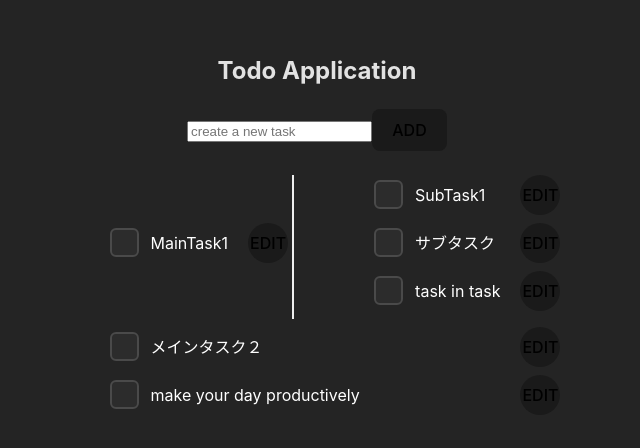
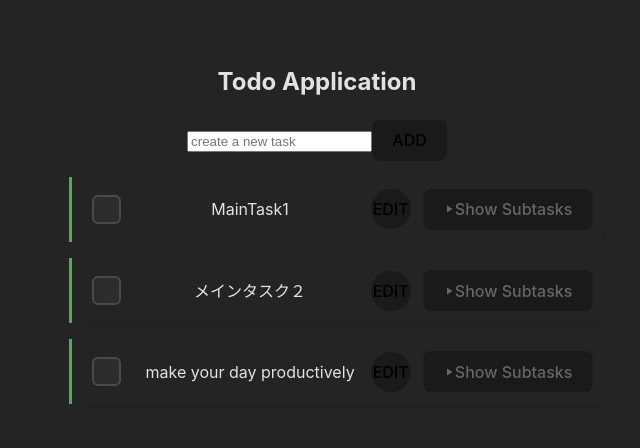
Before and after one commit to rnxo/todo-app-vite, a React (Vite) app: page / in a window 1280 px wide. Shown: the part 168-616 px from the top of the page, without its empty margins (323-963 px from the left). Built offline with nearby package versions, Linux system fonts and the light colour scheme.

Commit message:
add sub tasks

```diff
--- /dev/null
+++ b/src/components/Button/Button.jsx
@@ -0,0 +1,15 @@
+import styles from "./Button.module.css";
+import PropTypes from "prop-types";
+
+export function Button({ onClick, children }) {
+    return (
+        <button type="button" className={styles.button} onClick={onClick}>
+            {children}
+        </button>
+    );
+}
+
+Button.propTypes = {
+    onClick: PropTypes.func,
+    children: PropTypes.node.isRequired,
+}
--- /dev/null
+++ b/src/components/Button/Button.module.css
@@ -0,0 +1,40 @@
+.button {
+    /* 固定サイズを指定して確実に円形に */
+    width: 40px;
+    height: 40px;
+    /* クロスブラウザサポート */
+    -webkit-border-radius: 50%;
+    -moz-border-radius: 50%;
+    border-radius: 50%;
+    /* ボックスサイズの計算方法を統一 */
+    box-sizing: border-box;
+    /* パディングを削除して固定サイズを維持 */
+    padding: 0;
+    /* テキストの配置を中央に */
+    display: flex;
+    align-items: center;
+    justify-content: center;
+    /* その他の既存のスタイル */
+    border: 1px solid transparent;
+    font-size: 1em;
+    font-weight: 500;
+    font-family: inherit;
+    background-color: #1a1a1a;
+    cursor: pointer;
+    transition: border-color 0.25s;
+    /* ボタン間のスペース */
+    margin: 0 4px;
+}
+
+/* アクティブ状態のスタイル（モバイルタップ対応） */
+.button:active {
+    background-color: #2a2a2a;
+}
+
+/* タッチデバイスでのタップ時のハイライトを防ぐ */
+.button {
+    -webkit-tap-highlight-color: transparent;
+    -webkit-touch-callout: none;
+    -webkit-user-select: none;
+    user-select: none;
+}
--- a/src/components/Form.jsx
+++ b/src/components/Form.jsx
@@ -1,5 +1,6 @@
 import { useState } from "react";
 import { useTodoDispatch } from "../context/useTodoContext";
+
 
 export function Form() {
     const [inputValue, setInputValue] = useState("");
--- a/src/components/TaskForm.jsx
+++ b/src/components/TaskForm.jsx
@@ -2,6 +2,7 @@ import { useTodoDispatch } from "../context/useTodoContext";
 import { useState } from "react";
 import styles from "./TaskForm.module.css";
 import PropTypes from 'prop-types';
+import { Button } from "./Button/Button";
 
 export function TaskForm({ task, editContent }) {
     const dispatch = useTodoDispatch();
@@ -19,9 +20,9 @@ export function TaskForm({ task, editContent }) {
 				value={editText}
 				onChange={(e) => setEditText(e.target.value)}
 			/>
-			<button type="button" className={styles.button} onClick={() => handleUpdate(task)}>
+			<Button onClick={() => handleUpdate(task)}>
 				SAVE
-			</button>
+			</Button>
 		</div>
 	);
 }
--- a/src/components/TaskItem.jsx
+++ b/src/components/TaskItem.jsx
@@ -2,44 +2,90 @@ import PropTypes from "prop-types";
 import styles from "./TaskItem.module.css";
 import { useTodoDispatch } from "../context/useTodoContext";
 import { CheckBox } from "./CheckBox/CheckBox";
+import { Button } from "./Button/Button"
+import { useState } from "react";
 
-export function TaskItem({ task }) {
+export function Task({ task }) {
+	return (
+		<MainTaskItem mainTask={task} />
+	);
+}
+
+function TaskItem({ task }) {
 	const dispatch = useTodoDispatch();
 
 	return (
 		<div className={styles.TaskItem}>
 			<CheckBox task={task} />
 			<span className={styles.span}>{task.content}</span>
-			<button
-				type="button"
-				className={styles.button}
-				onClick={() => dispatch({ type: "TOGGLE_EDIT_MODE", id: task.id })}
-			>
+			<Button onClick={() => dispatch({ type: "TOGGLE_EDIT_MODE", id: task.id})}>
 				EDIT
-			</button>
-			{ task.children?.length > 0 && <SubTasksList subTasks={task.children}/>}
+			</Button>
 		</div>
 	);
 }
 
-function SubTasksList({ subTasks }) {
-	return (
-		<div className={styles.childrenList}>
-			<ul style={{marginLeft: '20px'}}>
-				{subTasks.map((subTask) => (
-					<TaskItem key={subTask.id} task={subTask} />
-				))}
-			</ul>
-		</div>
-	);
+function MainTaskItem({ mainTask }) {
+    const [isDisp, setIsDisp] = useState(false);
+	const dispatch = useTodoDispatch();
+    const handleDisp = () => {
+        setIsDisp(!isDisp);
+    };
+
+    return (
+        <div className={styles.mainTaskContainer}>
+            <div className={styles.TaskItem}>
+                <CheckBox task={mainTask} />
+                <span className={styles.span}>{mainTask.content}</span>
+                <Button
+                    type="edit"
+                    onClick={() => dispatch({ type: "TOGGLE_EDIT_MODE", id: mainTask.id })}
+                >
+                    EDIT
+                </Button>
+                {mainTask.children?.length > 0 && (
+                    <button
+                        type="button"
+						className={`${styles.showButton} ${isDisp ? styles.open : ''}`}
+                        onClick={handleDisp}
+                    >
+                        <svg width="12" height="12" viewBox="0 0 24 24">
+                            <path fill="currentColor" d="M8 5v14l11-7z"/>
+                        </svg>
+                        {isDisp ? 'Hide' : 'Show'} Subtasks
+                    </button>
+                )}
+            </div>
+            {isDisp && <SubTaskItem subTasks={mainTask.children} />}
+        </div>
+    );
 }
 
+function SubTaskItem({ subTasks }) {
+    return (
+        <div className={styles.childrenList}>
+            {subTasks.map((subTask) => (
+                <TaskItem key={subTask.id} task={subTask} />
+            ))}
+        </div>
+    );
+}
+
+Task.propTypes = {
+	task: PropTypes.object.isRequired,
+}
 
 TaskItem.propTypes = {
 	task: PropTypes.object.isRequired,
 	//handleEdit: PropTypes.func.isRequired,
 };
 
-SubTasksList.propTypes = {
+MainTaskItem.propTypes = {
+	mainTask: PropTypes.object.isRequired,
+	//handleEdit: PropTypes.func.isRequired,
+};
+
+
+SubTaskItem.propTypes = {
 	subTasks: PropTypes.array.isRequired,
 };
--- a/src/components/TaskItem.module.css
+++ b/src/components/TaskItem.module.css
@@ -1,58 +1,42 @@
 .TaskItem {
-	display: flex;
-	align-items: center;
-	justify-content: space-between;
-	margin-bottom: 8px;
+    display: flex;
+    align-items: center;
+    padding: 12px;
+    margin: 8px 0;
+    background-color: #242424;
+    border-radius: 8px;
+    box-shadow: 0 2px 4px rgba(0, 0, 0, 0.1);
+}
+
+.mainTaskContainer {
+    border-left: 3px solid #4CAF50;
+    margin: 16px 0;
+    padding-left: 8px;
+}
+
+.childrenList {
+    margin-left: 24px;
+    padding-left: 16px;
+    border-left: 2px dashed #ccc;
+    transition: all 0.3s ease;
+}
+
+.showButton {
+    display: flex;
+    align-items: center;
+    margin-left: 8px;
+    color: #666;
+}
+
+.showButton svg {
+    transition: transform 0.3s ease;
+}
+
+.showButton.open svg {
+    transform: rotate(90deg);
 }
 
 .span {
-	text-align: left;
-    flex-grow: 1;
-	margin-right: 16px;
-	color: white;
+    flex: 1;
+    margin: 0 12px;
 }
-.button {
-    /* 固定サイズを指定して確実に円形に */
-    width: 40px;
-    height: 40px;
-    /* クロスブラウザサポート */
-    -webkit-border-radius: 50%;
-    -moz-border-radius: 50%;
-    border-radius: 50%;
-    /* ボックスサイズの計算方法を統一 */
-    box-sizing: border-box;
-    /* パディングを削除して固定サイズを維持 */
-    padding: 0;
-    /* テキストの配置を中央に */
-    display: flex;
-    align-items: center;
-    justify-content: center;
-    /* その他の既存のスタイル */
-    border: 1px solid transparent;
-    font-size: 1em;
-    font-weight: 500;
-    font-family: inherit;
-    background-color: #1a1a1a;
-    cursor: pointer;
-    transition: border-color 0.25s;
-    /* ボタン間のスペース */
-    margin: 0 4px;
-}
-
-/* アクティブ状態のスタイル（モバイルタップ対応） */
-.button:active {
-    background-color: #2a2a2a;
-}
-
-/* タッチデバイスでのタップ時のハイライトを防ぐ */
-.button {
-    -webkit-tap-highlight-color: transparent;
-    -webkit-touch-callout: none;
-    -webkit-user-select: none;
-    user-select: none;
-}
-.childrenList {
-	margin-top: 8px;
-	padding-left: 20px;
-	border-left: 2px solid #eee;
-}
--- a/src/components/TaskList.jsx
+++ b/src/components/TaskList.jsx
@@ -1,6 +1,6 @@
 import { useTodoState } from "../context/useTodoContext";
 import { TaskForm } from "./TaskForm";
-import { TaskItem } from "./TaskItem";
+import { Task } from "./TaskItem";
 
 
 export function TaskList() {
@@ -16,7 +16,7 @@ export function TaskList() {
 							editContent={task.content}
 						/>
 					) : (
-						<TaskItem
+						<Task
 							task={task}
 						/>
 					)}
--- a/src/context/TodoProvider.jsx
+++ b/src/context/TodoProvider.jsx
@@ -12,11 +12,11 @@ const initSubState = [
 
 const initState = [
 	{ id: 1, content: "MainTask1", edit: false, children: initSubState },
-	{ id: 2, content: "メインタスク２", edit: false, children: []},
-	{ id: 3, content: "make your day productively", edit: false, children: [] },
+	{ id: 2, content: "メインタスク２", edit: false, children: initSubState},
+	{ id: 3, content: "make your day productively", edit: false, children: initSubState },
 ];
 
-
+//reducer for mainTasks
 const taskReducer = (tasks, action) => {
 	switch (action.type) {
 		case "TASK_ADD":
@@ -36,12 +36,19 @@ const taskReducer = (tasks, action) => {
 			return tasks.map((task) =>
 				task.id === action.id ? { ...task, edit: !task.edit } : task,
 			);
-		case "ADD_SUB_TASK":
-			return null//return a sub task of main task
 		default:
 			return tasks;
 	}
 };
+
+// const subTaskReducer = (tasks, action) => {
+// 	switch(action.type) {
+// 		case "ADD_SUB_TASK":
+// 			return [ ...tasks, { id: tasks.length + 1, content: action.payload, edit: false} ];
+// 		default:
+// 			return tasks;
+// 	}
+// }
 
 export function TodoProvider({ children }) {
 	const [tasks, dispatch] = useReducer(taskReducer, initState);
```
Also changed, not shown: src/components/Form/Form.jsx (added, +16 -0 lines).
